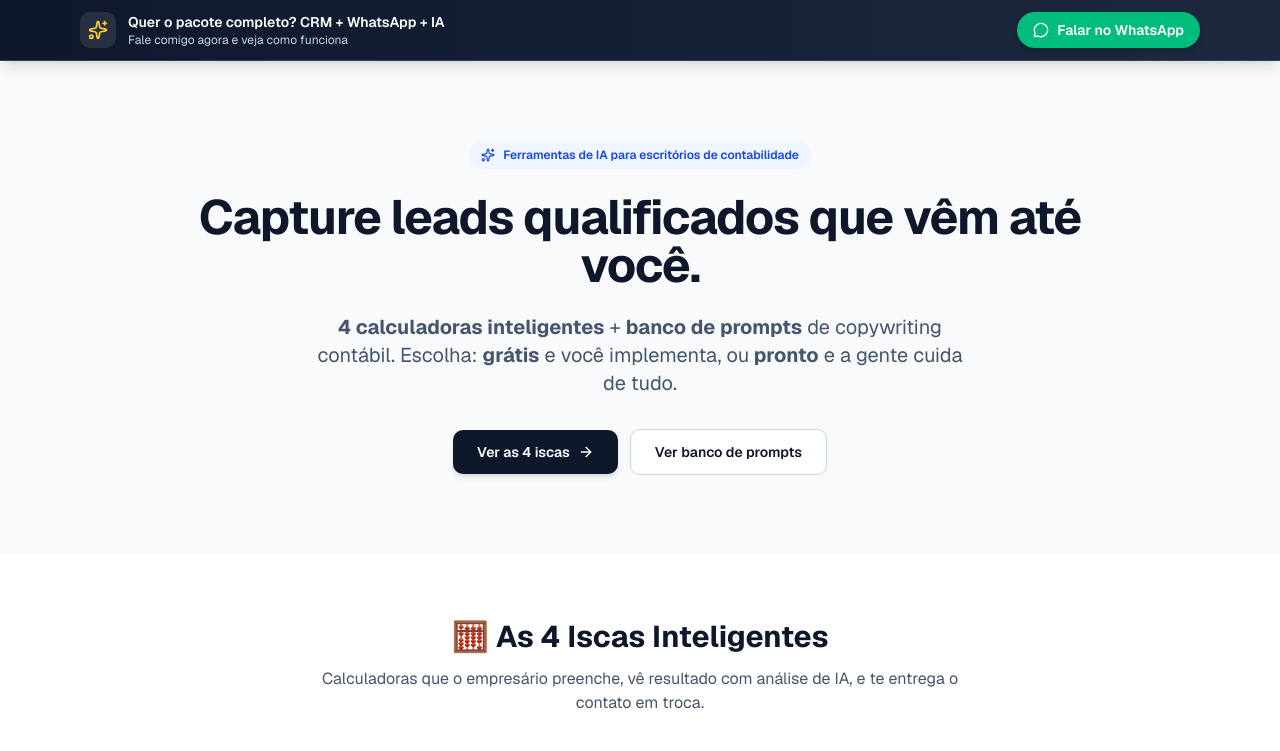
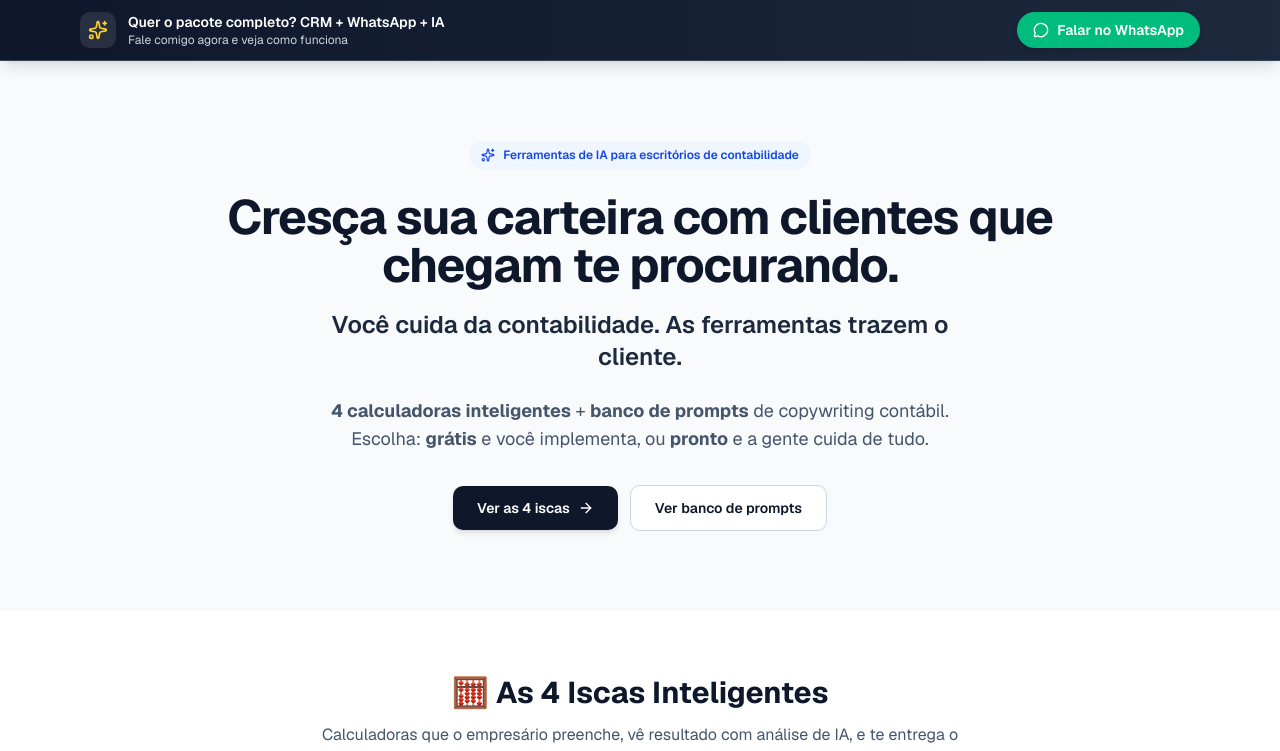
Before and after one commit to doni010520/crm-contabil, a Next.js app: page /iscas in a window 1280 px wide. Shown: the top 751 px of the page. Built offline with nearby package versions, Linux system fonts and the light colour scheme.

Commit message:
chore(iscas): nova headline + subheadline focadas em resultado

```diff
--- a/app/iscas/page.tsx
+++ b/app/iscas/page.tsx
@@ -110,9 +110,12 @@ export default function IscasPage() {
             Ferramentas de IA para escritórios de contabilidade
           </p>
           <h1 className="text-3xl sm:text-5xl font-bold tracking-tight text-slate-900">
-            Capture leads qualificados que vêm até você.
+            Cresça sua carteira com clientes que chegam te procurando.
           </h1>
-          <p className="text-lg sm:text-xl text-slate-600 mt-6 max-w-2xl mx-auto">
+          <p className="text-lg sm:text-2xl font-semibold text-slate-800 mt-5 max-w-2xl mx-auto">
+            Você cuida da contabilidade. As ferramentas trazem o cliente.
+          </p>
+          <p className="text-base sm:text-lg text-slate-600 mt-6 max-w-2xl mx-auto">
             <strong>4 calculadoras inteligentes</strong> + <strong>banco de prompts</strong> de
             copywriting contábil. Escolha: <strong>grátis</strong> e você implementa, ou
             <strong> pronto</strong> e a gente cuida de tudo.
```
